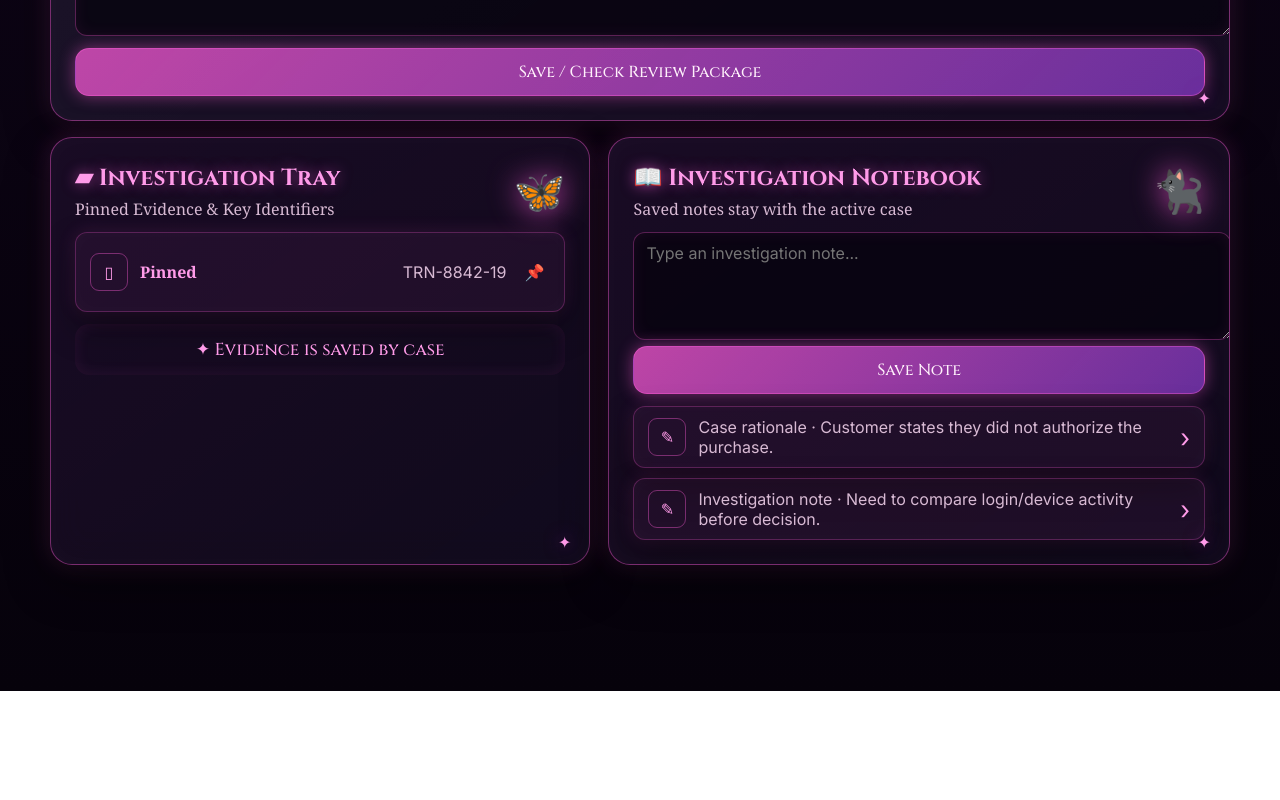
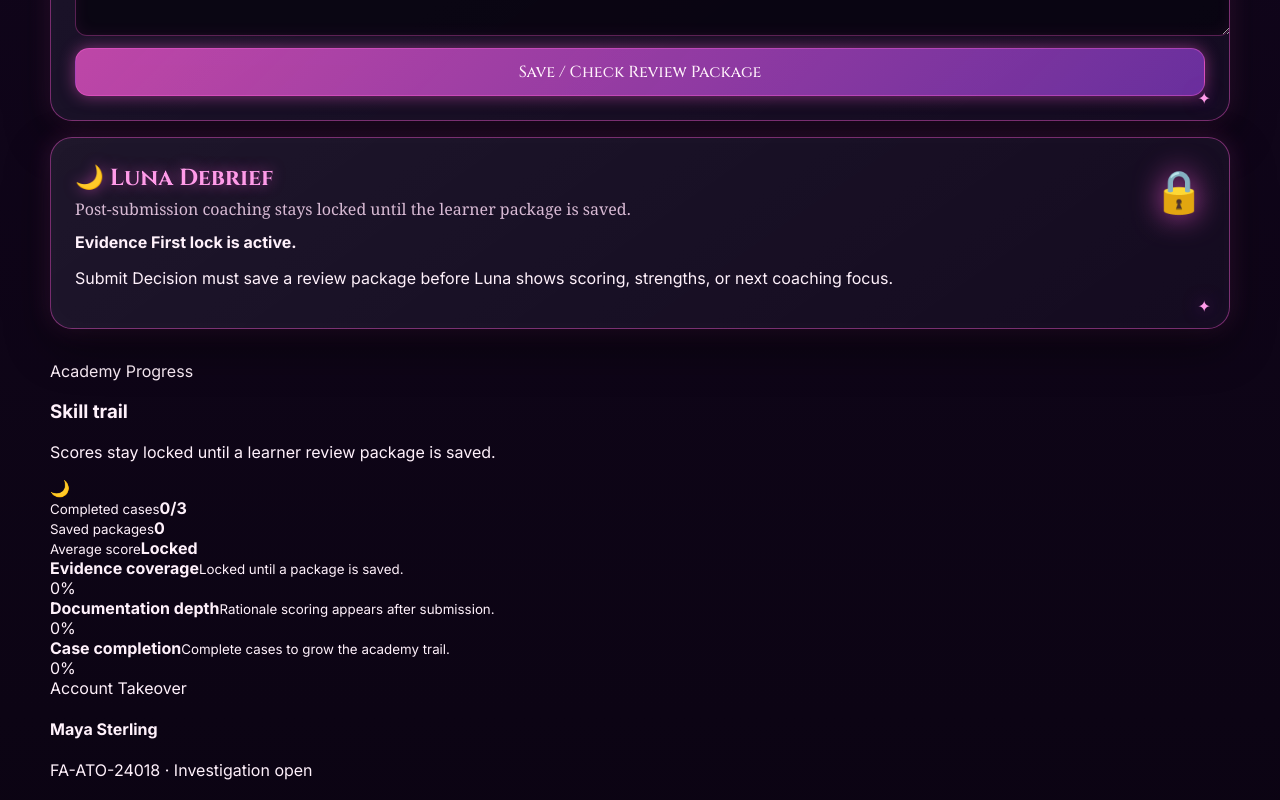
Before and after one commit to iamre2024-debug/fraud-Academy-v1, a React (Vite) app: page / in a window 1280 px wide. Shown: the part 2140-2940 px from the top of the page. Before the commit the page ends 2831 px from the top, so only its background shows below. Built offline with nearby package versions, Linux system fonts and the light colour scheme.

Commit message:
Reconnect post-submission Luna and academy progress

```diff
--- a/src/VisualWorkspace.jsx
+++ b/src/VisualWorkspace.jsx
@@ -1,8 +1,10 @@
 import { useEffect, useMemo, useState } from 'react';
+import AcademyProgress from './AcademyProgress.jsx';
 import { trainingCases } from './data/cases.js';
 import { financialRecordsByCase } from './data/financialRecords.js';
 import { businessRecordsByCase } from './data/businessRecords.js';
 import { evidenceRecordsByCase } from './data/evidenceRecords.js';
+import { buildLunaDebrief } from './data/lunaDebrief.js';
 import { buildReviewPackage, getReviewPackageStatus, reviewChoices } from './data/reviewPackage.js';
 
 const AGENT_ID = 'AGT-TRAIN-001';
@@ -29,6 +31,8 @@ const defaultCompletedTools = {
   'FA-CB-24007': ['Case Summary'],
   'FA-CR-24003': ['Case Summary'],
 };
+
+const defaultAgentNotepad = { [AGENT_ID]: [] };
 
 function readStorage(key, fallback) {
   if (typeof window === 'undefined') return fallback;
@@ -57,6 +61,7 @@ export default function VisualWorkspace() {
   const [noteDraft, setNoteDraft] = useState('');
   const [trayByCase, setTrayByCase] = useState(() => readStorage('fraud-academy-visual-tray-v1', {}));
   const [notesByCase, setNotesByCase] = useState(() => readStorage('fraud-academy-notes-v1', defaultNotesByCase));
+  const [agentNotepadById, setAgentNotepadById] = useState(() => readStorage('fraud-academy-agent-notepad-v1', defaultAgentNotepad));
   const [completedToolsByCase, setCompletedToolsByCase] = useState(() => readStorage('fraud-academy-completed-tools-v1', defaultCompletedTools));
   const [decisionDraftsByCase, setDecisionDraftsByCase] = useState(() => readStorage('fraud-academy-decision-drafts-v1', {}));
   const [reviewPackagesByCase, setReviewPackagesByCase] = useState(() => readStorage('fraud-academy-review-packages-v1', {}));
@@ -65,10 +70,13 @@ export default function VisualWorkspace() {
   const activeCategoryConfig = useMemo(() => categories.find((item) => item.key === activeCategory) ?? categories[1], [activeCategory]);
   const tray = trayByCase[activeCase.id] ?? defaultTrayFor(activeCase.id);
   const notes = notesByCase[activeCase.id] ?? defaultNotesByCase[activeCase.id] ?? [`Investigation note · Opened ${activeCase.id} workspace.`];
+  const agentNotes = agentNotepadById[AGENT_ID] ?? [];
   const currentCompleted = completedToolsByCase[activeCase.id] ?? ['Case Summary'];
   const decisionDraft = decisionDraftsByCase[activeCase.id] ?? defaultDecisionDraft;
   const reviewPackages = reviewPackagesByCase[activeCase.id] ?? [];
+  const latestReviewPackage = reviewPackages[0] ?? null;
   const packageStatus = useMemo(() => getReviewPackageStatus({ completedTools: currentCompleted, tray, notes, draft: decisionDraft }), [currentCompleted, tray, notes, decisionDraft]);
+  const lunaDebrief = useMemo(() => buildLunaDebrief({ activeCase, reviewPackage: latestReviewPackage, completedTools: currentCompleted, tray, notes }), [activeCase, latestReviewPackage, currentCompleted, tray, notes]);
   const records = useMemo(() => buildToolRows(activeCategory, activeCase), [activeCategory, activeCase]);
   const filteredRows = useMemo(() => {
     const clean = query.trim().toLowerCase();
@@ -78,6 +86,7 @@ export default function VisualWorkspace() {
 
   useEffect(() => writeStorage('fraud-academy-visual-tray-v1', trayByCase), [trayByCase]);
   useEffect(() => writeStorage('fraud-academy-notes-v1', notesByCase), [notesByCase]);
+  useEffect(() => writeStorage('fraud-academy-agent-notepad-v1', agentNotepadById), [agentNotepadById]);
   useEffect(() => writeStorage('fraud-academy-completed-tools-v1', completedToolsByCase), [completedToolsByCase]);
   useEffect(() => writeStorage('fraud-academy-decision-drafts-v1', decisionDraftsByCase), [decisionDraftsByCase]);
   useEffect(() => writeStorage('fraud-academy-review-packages-v1', reviewPackagesByCase), [reviewPackagesByCase]);
@@ -97,7 +106,9 @@ export default function VisualWorkspace() {
     if (!clean) return;
     const timestamp = new Date().toLocaleString([], { month: 'short', day: 'numeric', hour: '2-digit', minute: '2-digit' });
     const caseLine = `${timestamp} · ${type} · ${clean}`;
+    const agentEntry = { id: `${activeCase.id}-${Date.now()}`, agentId: AGENT_ID, caseId: activeCase.id, noteType: type, noteText: clean, timestamp };
     setNotesByCase((current) => ({ ...current, [activeCase.id]: [caseLine, ...(current[activeCase.id] ?? [])] }));
+    setAgentNotepadById((current) => ({ ...current, [AGENT_ID]: [agentEntry, ...(current[AGENT_ID] ?? [])] }));
   }
 
   function pinEvidence(value, label = 'Pinned object') {
@@ -156,7 +167,7 @@ export default function VisualWorkspace() {
       const caseTools = current[activeCase.id] ?? ['Case Summary'];
       return { ...current, [activeCase.id]: [...new Set([...caseTools, 'Submit Decision'])] };
     });
-    saveNote('Submit Decision: learner review package saved. Post-submission debrief can unlock from saved package state.', 'Decision package');
+    saveNote('Submit Decision: learner review package saved. Post-submission Luna debrief and Academy Progress can now read the saved package state.', 'Decision package');
   }
 
   return (
@@ -183,7 +194,9 @@ export default function VisualWorkspace() {
           reviewPackages={reviewPackages}
           submitReviewPackage={submitReviewPackage}
         />
-        <BottomInvestigationGrid tray={tray} notes={notes} noteDraft={noteDraft} setNoteDraft={setNoteDraft} submitManualNote={submitManualNote} pinEvidence={pinEvidence} />
+        <PostSubmissionInsightPanel lunaDebrief={lunaDebrief} latestReviewPackage={latestReviewPackage} />
+        <AcademyProgress />
+        <BottomInvestigationGrid tray={tray} notes={notes} agentNotes={agentNotes} noteDraft={noteDraft} setNoteDraft={setNoteDraft} submitManualNote={submitManualNote} pinEvidence={pinEvidence} />
         <VisualBottomNav />
       </section>
     </main>
@@ -343,11 +356,59 @@ function SubmitDecisionPanel({ activeCase, decisionDraft, updateDecisionDraft, p
   );
 }
 
+function PostSubmissionInsightPanel({ lunaDebrief, latestReviewPackage }) {
+  const locked = !latestReviewPackage || !lunaDebrief;
+
+  return (
+    <section className={`ornate-card luna-visual-panel ${locked ? 'locked' : 'unlocked'}`}>
+      <div className="card-title-row">
+        <div>
+          <h2>🌙 Luna Debrief</h2>
+          <p>{locked ? 'Post-submission coaching stays locked until the learner package is saved.' : lunaDebrief.coachIntro}</p>
+        </div>
+        <span>{locked ? '🔒' : '✨'}</span>
+      </div>
+      {locked ? (
+        <div className="luna-locked-state">
+          <strong>Evidence First lock is active.</strong>
+          <p>Submit Decision must save a review package before Luna shows scoring, strengths, or next coaching focus.</p>
+        </div>
+      ) : (
+        <div className="luna-debrief-grid">
+          <div className="luna-score-card">
+            <small>{lunaDebrief.theme}</small>
+            <strong>{lunaDebrief.score}/100</strong>
+            <span>{lunaDebrief.scoreLabel}</span>
+          </div>
+          <div className="luna-list-card">
+            <h3>Package strengths</h3>
+            {lunaDebrief.strengths.map((item) => <p key={item}>✦ {item}</p>)}
+          </div>
+          <div className="luna-list-card">
+            <h3>Next coaching focus</h3>
+            {lunaDebrief.followUps.map((item) => <p key={item}>☾ {item}</p>)}
+          </div>
+          <div className="luna-breakdown-card">
+            <h3>Decision-quality breakdown</h3>
+            {lunaDebrief.breakdown.map((item) => (
+              <div key={item.label}>
+                <span>{item.label}</span>
+                <strong>{item.value}</strong>
+                <em>{item.points} pts</em>
+              </div>
+            ))}
+          </div>
+        </div>
+      )}
+    </section>
+  );
+}
+
 function formatLines(value) {
   return String(value).split('\n').map((line) => <small key={line}>{line}</small>);
 }
 
-function BottomInvestigationGrid({ tray, notes, noteDraft, setNoteDraft, submitManualNote, pinEvidence }) {
+function BottomInvestigationGrid({ tray, notes, agentNotes, noteDraft, setNoteDraft, submitManualNote, pinEvidence }) {
   return (
     <section className="bottom-investigation-grid">
       <div className="ornate-card tray-card">
@@ -356,12 +417,19 @@ function BottomInvestigationGrid({ tray, notes, noteDraft, setNoteDraft, submitM
         <button className="add-evidence">✦ Evidence is saved by case</button>
       </div>
       <div className="ornate-card notebook-card">
-        <div className="card-title-row"><div><h2>📖 Investigation Notebook</h2><p>Saved notes stay with the active case</p></div><span>🐈‍⬛</span></div>
+        <div className="card-title-row"><div><h2>📖 Investigation Notebook</h2><p>Saved notes stay with the active case and the agent archive</p></div><span>🐈‍⬛</span></div>
         <form className="notebook-compose" onSubmit={submitManualNote}>
           <textarea value={noteDraft} onChange={(event) => setNoteDraft(event.target.value)} placeholder="Type an investigation note..." />
           <button type="submit">Save Note</button>
         </form>
         <div className="notebook-list">{notes.map((item, index) => <button key={`${item}-${index}`}><span>✎</span><p>{item}</p><em>›</em></button>)}</div>
+        <details className="agent-archive-panel">
+          <summary>Agent Notepad Archive · {AGENT_ID} · {agentNotes.length} saved</summary>
+          <div>
+            {agentNotes.slice(0, 8).map((item) => <p key={item.id}><strong>{item.caseId}</strong> · {item.noteType} · {item.noteText}</p>)}
+            {!agentNotes.length && <p>No agent archive notes yet.</p>}
+          </div>
+        </details>
       </div>
     </section>
   );
```
